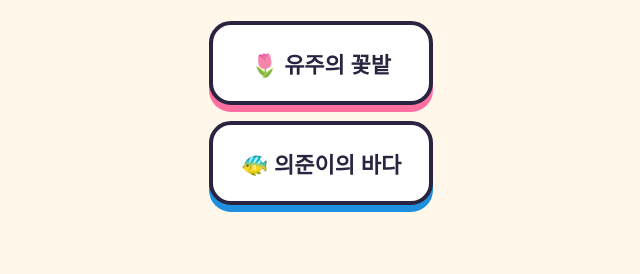
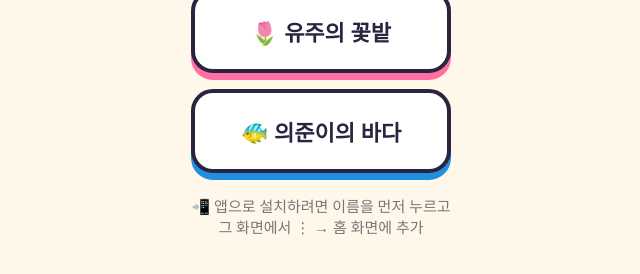
Before and after one commit to jrk7240-arch/tamgu, a plain HTML site: page index.html in a window 1280 px wide. Shown: the part 402-676 px from the top of the page, without its empty margins (319-959 px from the left). Drawn offline with Linux system fonts and the light colour scheme.

Commit message:
Update index.html

```diff
--- a/index.html
+++ b/index.html
@@ -1,3 +1,3 @@
 <!DOCTYPE html><html lang="ko"><head><meta charset="utf-8"><meta name="viewport" content="width=device-width,initial-scale=1"><title>궁금해 친구</title>
 <style>body{margin:0;min-height:100vh;display:grid;place-content:center;gap:16px;padding:24px;font:22px system-ui,sans-serif;background:#fff7ea;color:#2b2440;text-align:center}a{display:block;padding:22px 28px;border:4px solid #2b2440;border-radius:22px;text-decoration:none;color:#2b2440;background:#fff;font-weight:700}a.y{box-shadow:0 7px 0 #ff6fa0}a.s{box-shadow:0 7px 0 #1f8fe0}.big{font-size:64px;line-height:1}</style></head>
-<body><div class="big">🦋 🐬</div><h1 style="font-size:28px;margin:0 0 8px">궁금해 친구<br><span style="font-size:20px;font-weight:400">누가 궁금한 게 있어?</span></h1><a class="y" href="yuju/">🌷 유주의 꽃밭</a><a class="s" href="son/">🐠 의준이의 바다</a></body></html>
+<body><div class="big">🦋 🐬</div><h1 style="font-size:28px;margin:0 0 8px">궁금해 친구<br><span style="font-size:20px;font-weight:400">누가 궁금한 게 있어?</span></h1><a class="y" href="yuju/">🌷 유주의 꽃밭</a><a class="s" href="son/">🐠 의준이의 바다</a><p style="font-size:15px;color:#777;margin:6px 0 0">📲 앱으로 설치하려면 이름을 먼저 누르고<br>그 화면에서 ⋮ → 홈 화면에 추가</p></body></html>
```
